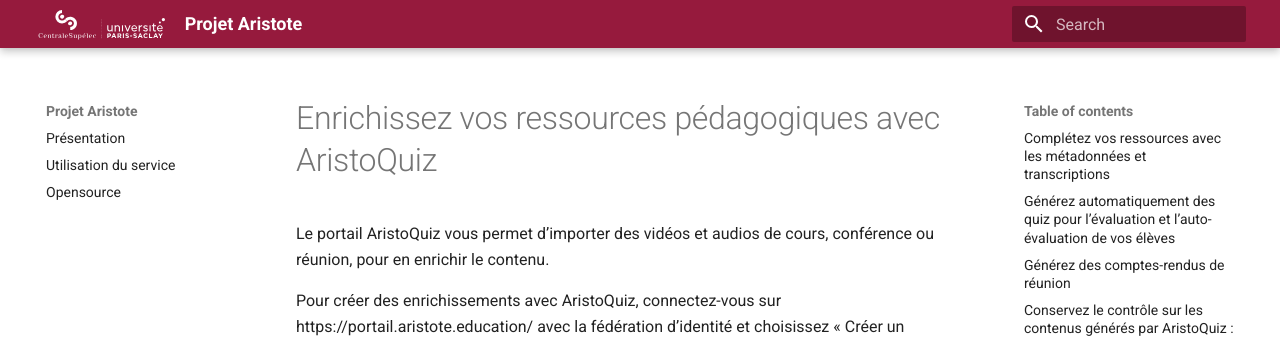
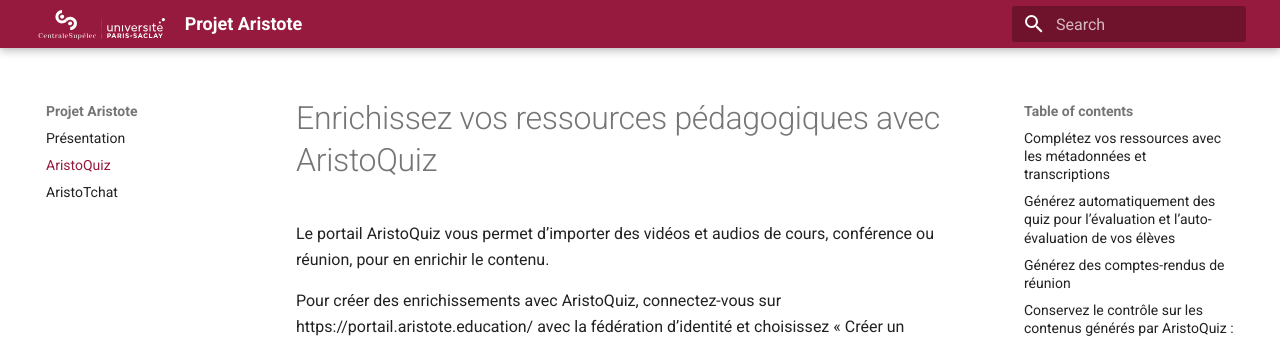
Before and after one commit to CentraleSupelec/aristote-upsaclay, an MkDocs documentation site: the page built from docs/AristoQuiz.md, in a window 1280 px wide. Shown: the top 338 px of the page. Built offline with MkDocs 1.6.1 and Material for MkDocs 9.7.7, drawn with Linux system fonts in a browser that asks for light colours.

Commit message:
Update mkdocs.yml

```diff
--- a/mkdocs.yml
+++ b/mkdocs.yml
@@ -23,5 +23,5 @@
 
 nav:
   - "Présentation": "index.md"
-  - "Utilisation du service": "utilisation_service.md"
-  - "Opensource": "opensource.md"
+  - "AristoQuiz": "AristoQuiz.md"
+  - "AristoTchat": "AristoTchat.md"
```
